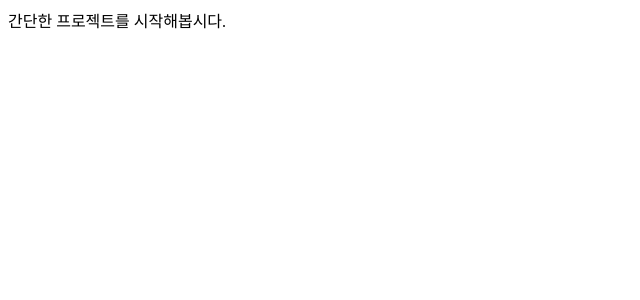
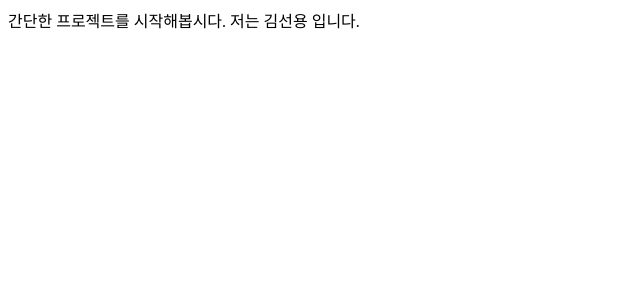
Before and after one commit to vaccine20/side-project-front, a Next.js app: page / in a window 1280 px wide. Shown: the top 300 px of the page, without its empty margins (0-640 px from the left). Built offline with nearby package versions, Linux system fonts and the light colour scheme.

Commit message:
second commit

```diff
--- a/app/page.tsx
+++ b/app/page.tsx
@@ -3,6 +3,7 @@ export default function Home() {
   return (
     <div>
       간단한 프로젝트를 시작해봅시다.
+      저는 김선용 입니다.
     </div>
   );
 }
```
